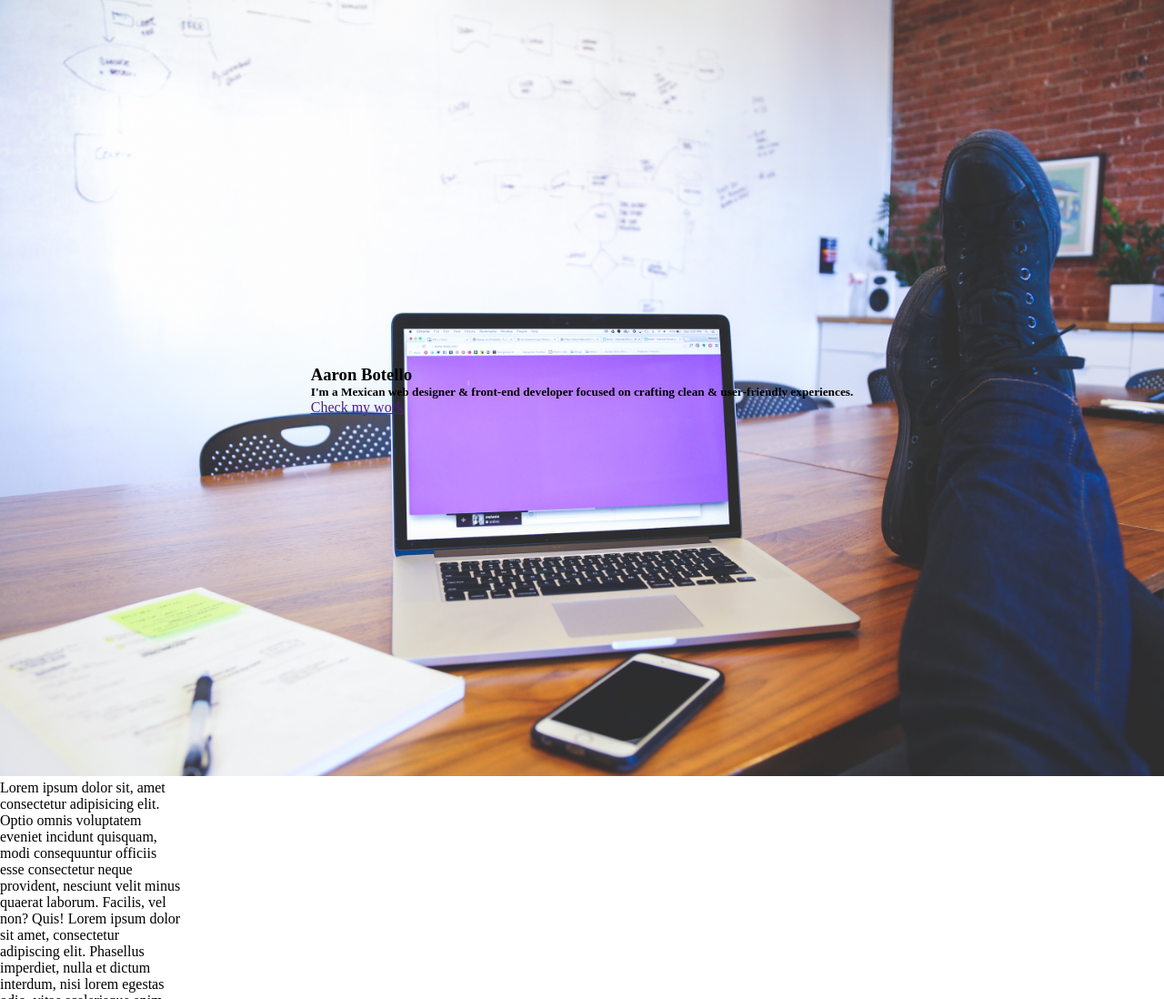
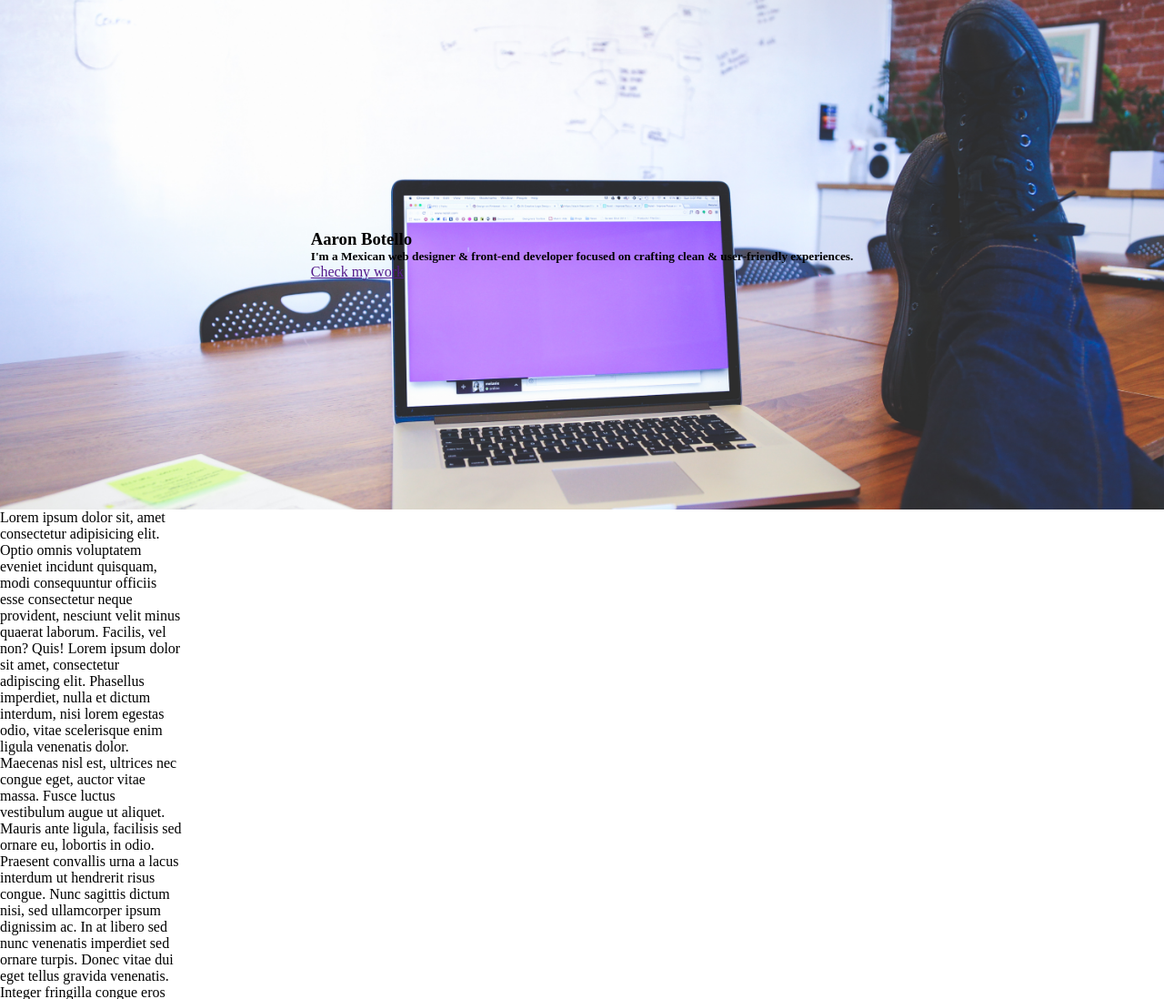
Before and after one commit to Aaron033/porfolio, a PHP site: page /html/index.html in a window 1280 px wide. Shown: the part 36-1134 px from the top of the page at 91% size. Run offline with PHP 8.4, Linux system fonts and the light colour scheme.

Commit message:
code working just fine

```diff
--- a/css/style.css
+++ b/css/style.css
@@ -27,27 +27,27 @@ nav ul li {
  }
  main{
  position: relative;
-    /* background-image: url(../images/46.jpg);*/
+    background-image: url(../images/46.jpg);
+    background-position: center;
+    background-repeat: no-repeat;
+    background-size: cover;
+height: 70Vh;
 
 }
 
 .mainMessage {
     position: absolute;
-    top: 50%; left: 50%;
+    top: 50%;
+     left: 50%;
     transform: translate(-50%,-50%);
 
 }
 
-
-
-
-
-
-main img {
+/* main img {
     width: 100%;
     height: auto;
-    z-index: -1;
-}
+
+} */
 article {
     width : 200px;
 }
--- a/html/index.html
+++ b/html/index.html
@@ -25,7 +25,7 @@
     <h5>I'm a Mexican web designer & front‑end developer focused on crafting clean  & user‑friendly experiences.</h5>
      <a href="">Check my work</a>
 </div>
-    <img src="../images/46.jpg" alt="">
+    <!-- <img src="../images/46.jpg" alt=""> -->
 </main>
       <article>
           Lorem ipsum dolor sit, amet
```
